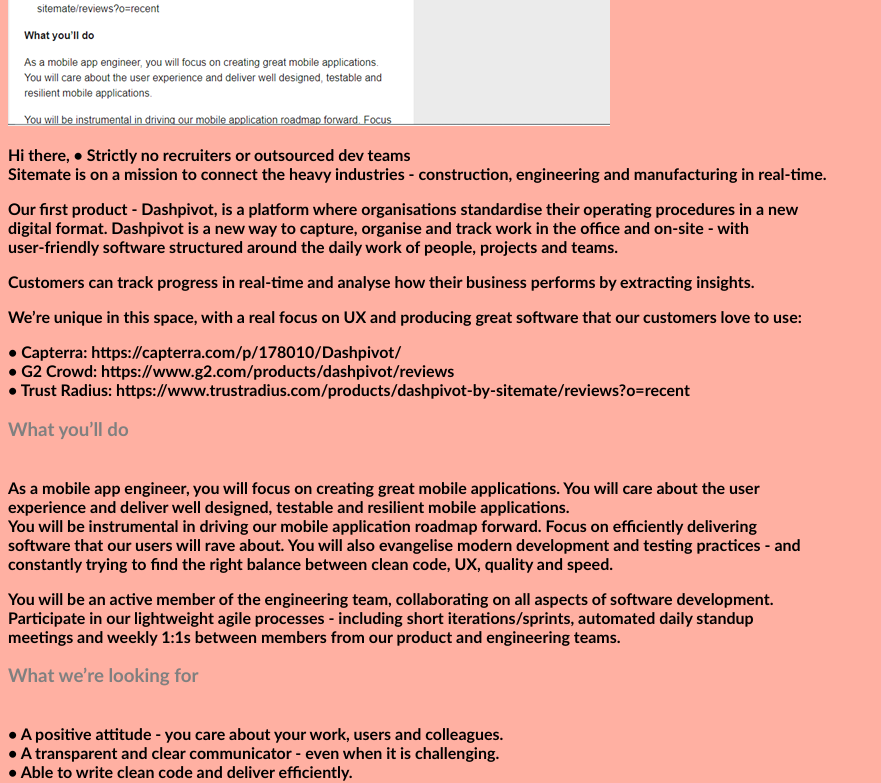
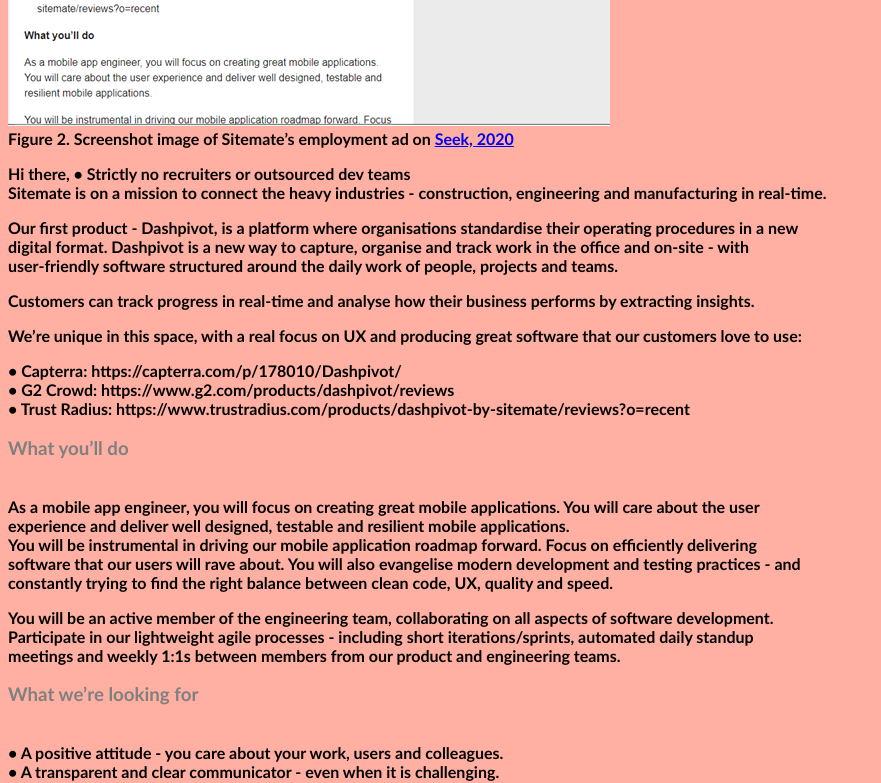
Before and after one commit to Kimtown90/IT-Project, a plain HTML site: page index.html in a window 1280 px wide. Shown: the part 1960-2743 px from the top of the page, without its empty margins (0-881 px from the left). Drawn offline with Linux system fonts and the light colour scheme.

Commit message:
index complete

```diff
--- a/index.html
+++ b/index.html
@@ -54,7 +54,8 @@
 head down, but the opportunities that this course provides are very exciting to me.<br></p>
 
 <h2 style="color:rgb(128,128,128);">Ideal Job</h2>
-<img src="https://raw.githubusercontent.com/Kimtown90/IT-Project/master/pic2.png" alt="pic2.png">
+<img src="https://raw.githubusercontent.com/Kimtown90/IT-Project/master/pic2.png" alt="pic2.png"><br>
+Figure 2. Screenshot image of Sitemate’s employment ad on <a href="http://www.seek.com.au">Seek, 2020</a><br>
 <p>Hi there,
 •	Strictly no recruiters or outsourced dev teams<br>
 Sitemate is on a mission to connect the heavy industries - construction, engineering and manufacturing in real-time.<br></p>
@@ -277,7 +278,8 @@
 		•	Persistence The ability to force oneself to keep trying to derive more and stronger solutions even when<br>
 		 good ones have already been generated<br></p>
 
-<img src="https://raw.githubusercontent.com/Kimtown90/IT-Project/master/pic3.png" alt="pic3.png">
+<img src="https://raw.githubusercontent.com/Kimtown90/IT-Project/master/pic3.png" alt="pic3.png"> <br>
+Figure 3. My creativity score based on the results <a href="http://.testmycreativity.com">Test My Creativity.com 2020</a><br>
 
 <p>I feel being labelled as a Protagonist in the Myers-Briggs test is accurate. I agree that I am far more<br>
 extroverted than introverted and more intuitive rather than observe. I was surprised to learn that this test<br>
```
